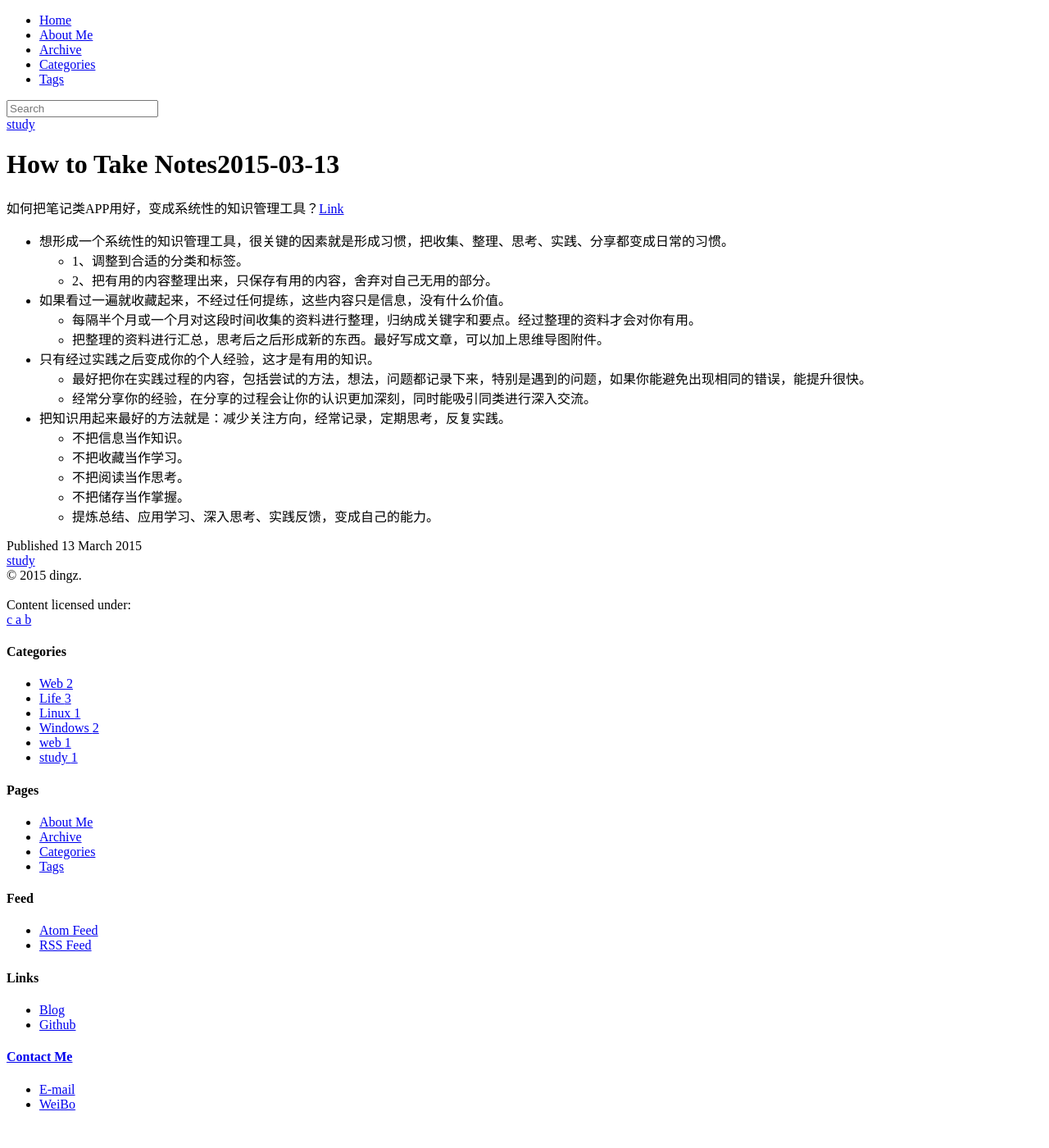
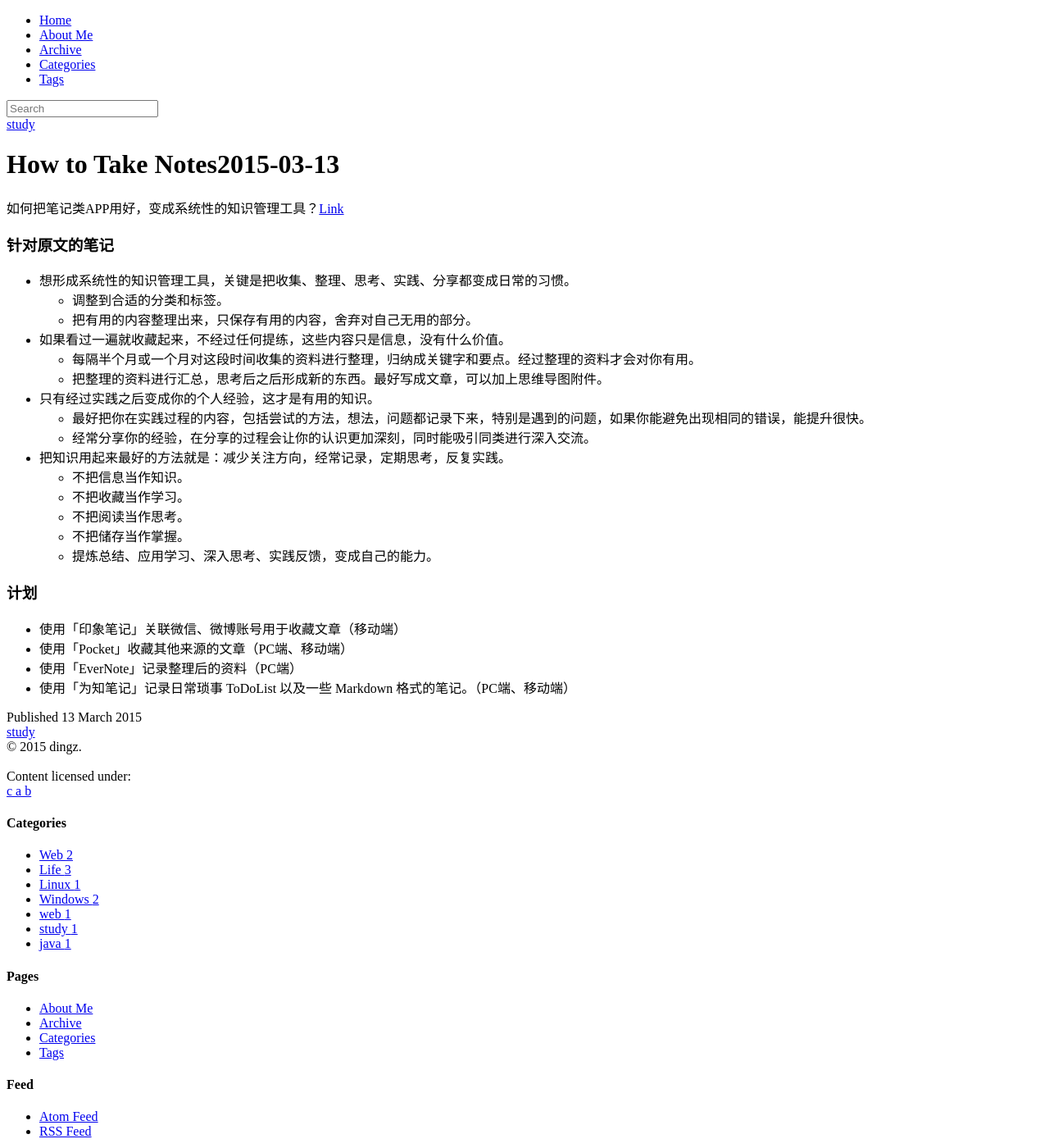
Before and after one commit to zaang/zaang.github.io, a Jekyll site: the page built from _posts/2015-03-13-how-to-take-notes.md, in a window 1280 px wide and 1400 px high. Shown: the whole window at 82% size. Built offline with Jekyll 4.4.1, drawn with Linux system fonts in a browser that asks for light colours; nearby versions of some CDN libraries; library files that are not in the unit come from our copies; comment, search, counter and statistics services are not loaded.

Commit message:
更新 post

```diff
--- a/_posts/2015-03-13-how-to-take-notes.md
+++ b/_posts/2015-03-13-how-to-take-notes.md
@@ -10,9 +10,11 @@ tags: [study]
 
 <!--more-->
 
-- 想形成一个系统性的知识管理工具，很关键的因素就是形成习惯，把收集、整理、思考、实践、分享都变成日常的习惯。
-    - 1、调整到合适的分类和标签。
-    - 2、把有用的内容整理出来，只保存有用的内容，舍弃对自己无用的部分。
+### 针对原文的笔记
+
+- 想形成系统性的知识管理工具，关键是把收集、整理、思考、实践、分享都变成日常的习惯。
+    - 调整到合适的分类和标签。
+    - 把有用的内容整理出来，只保存有用的内容，舍弃对自己无用的部分。
 - 如果看过一遍就收藏起来，不经过任何提练，这些内容只是信息，没有什么价值。
     - 每隔半个月或一个月对这段时间收集的资料进行整理，归纳成关键字和要点。经过整理的资料才会对你有用。
     - 把整理的资料进行汇总，思考后之后形成新的东西。最好写成文章，可以加上思维导图附件。
@@ -25,3 +27,10 @@ tags: [study]
     - 不把阅读当作思考。
     - 不把储存当作掌握。
     - 提炼总结、应用学习、深入思考、实践反馈，变成自己的能力。
+
+### 计划
+
+- 使用「印象笔记」关联微信、微博账号用于收藏文章（移动端）
+- 使用「Pocket」收藏其他来源的文章（PC端、移动端）
+- 使用「EverNote」记录整理后的资料（PC端）
+- 使用「为知笔记」记录日常琐事 ToDoList 以及一些 Markdown 格式的笔记。（PC端、移动端）
```
Also changed, not shown: _posts/2015-03-15-java-tutorial-note-1.md (added, +32 -0 lines).
